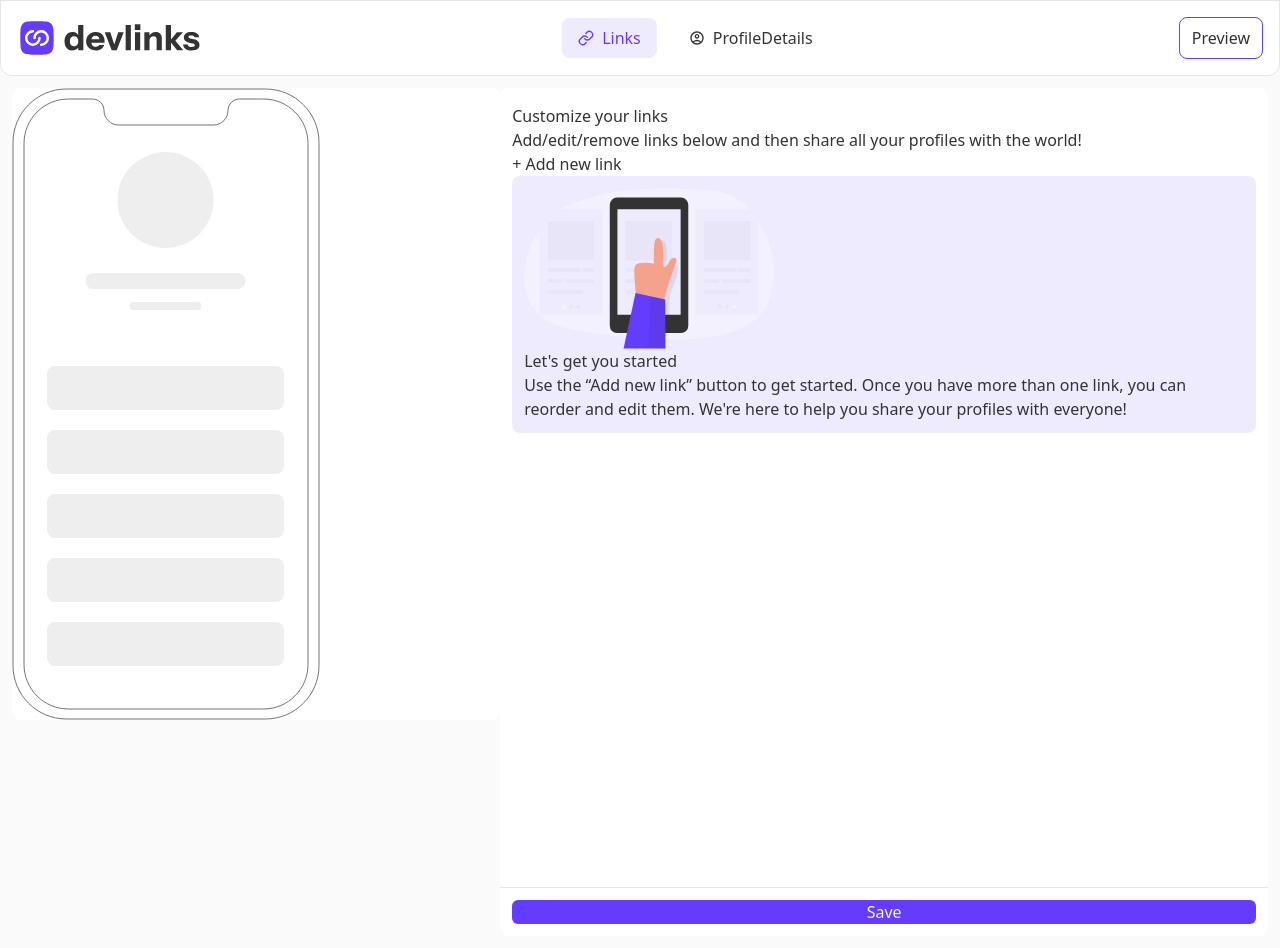
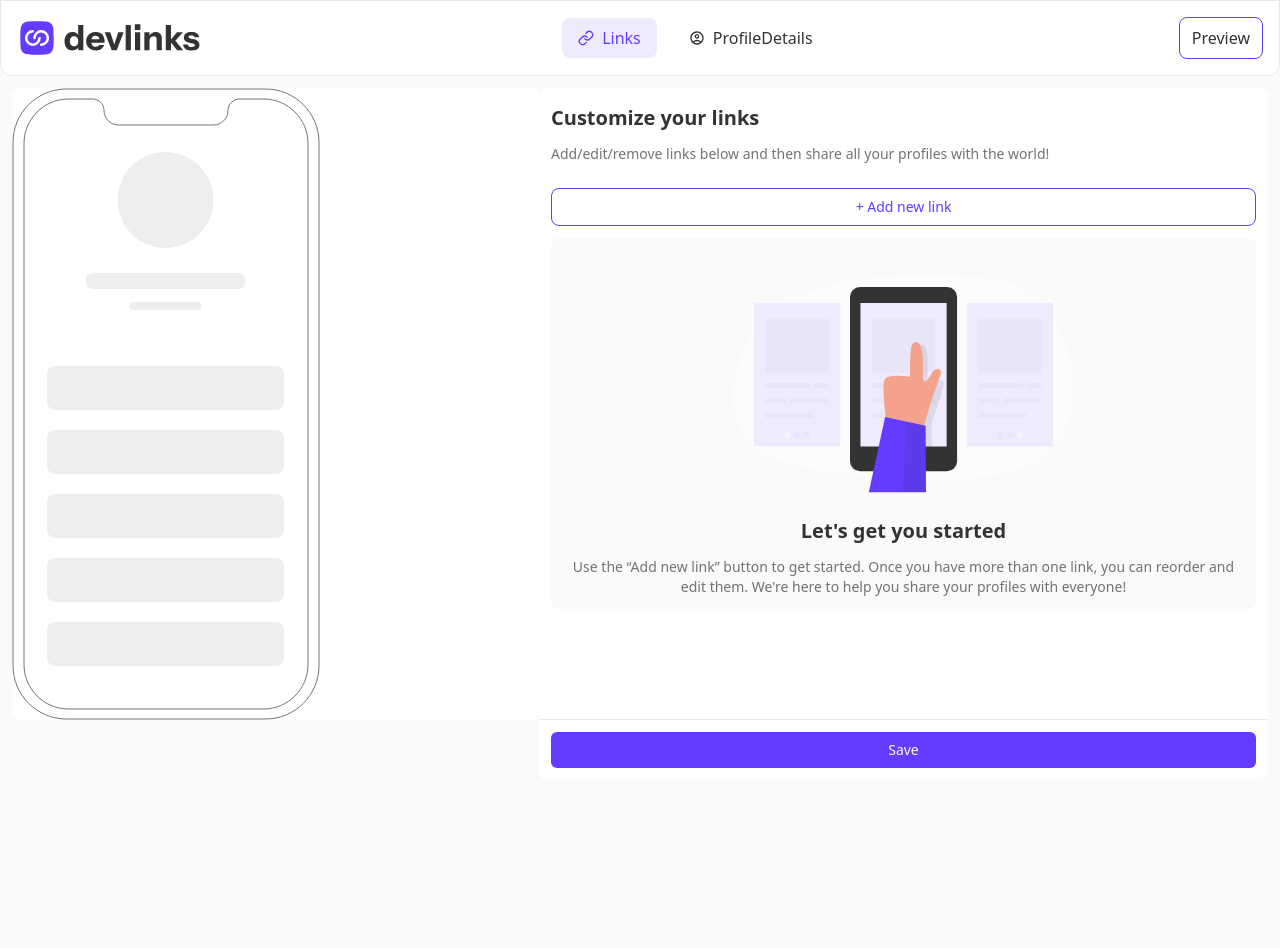
Before and after one commit to Dotjos/link-sharing-app, a React (Vite) app: page / in a window 1280 px wide. After the commit the page ends 800 px from the top, so only its background shows below. Built offline with nearby package versions, Linux system fonts and the light colour scheme.

Commit message:
still on it

```diff
--- a/src/Pages/Profile/LinkPage/Page.jsx
+++ b/src/Pages/Profile/LinkPage/Page.jsx
@@ -4,17 +4,26 @@ function Page() {
       <div className="relative hidden lg:inline-block w-2/3 h-full bg-white rounded-lg">
         <img src="illustration-phone-mockup.svg" />
       </div>
-      <div>
-        <div className=" rounded-t-lg border-b bg-white w-full h-screen px-3 py-4">
-          <h1>Customize your links</h1>
-          <p>
+      <div className="text-sm text-Nickel">
+        <div className=" rounded-t-lg border-b bg-white w-full h-full px-3 py-4">
+          <h1 className="font-bold text-xl mb-3 text-DarkCharcoal">
+            Customize your links
+          </h1>
+          <p className="text-sm mb-3">
             Add/edit/remove links below and then share all your profiles with
             the world!
           </p>
-          <button>+ Add new link</button>
-          <div className="bg-LavenderMist p-3 rounded-lg">
-            <img src="illustration-empty.svg" />
-            <h1>Let's get you started</h1>
+          <button className="my-3 w-full border-NeonBlue p-2 border rounded-lg text-NeonBlue">
+            + Add new link
+          </button>
+          <div className="bg-whiteFA text-center p-3 rounded-lg">
+            <img
+              className="w-2/4 ml-auto mr-auto my-6"
+              src="illustration-empty.svg"
+            />
+            <h1 className="font-bold text-xl mb-3 text-DarkCharcoal">
+              Let's get you started
+            </h1>
             <p>
               Use the “Add new link” button to get started. Once you have more
               than one link, you can reorder and edit them. We're here to help
@@ -23,7 +32,7 @@ function Page() {
           </div>
         </div>
         <div className="rounded-b-lg bg-white p-3">
-          <button className="w-full bg-NeonBlue rounded-md text-whiteFA">
+          <button className="w-full bg-NeonBlue rounded-md py-2 text-whiteFA">
             Save
           </button>
         </div>
```
